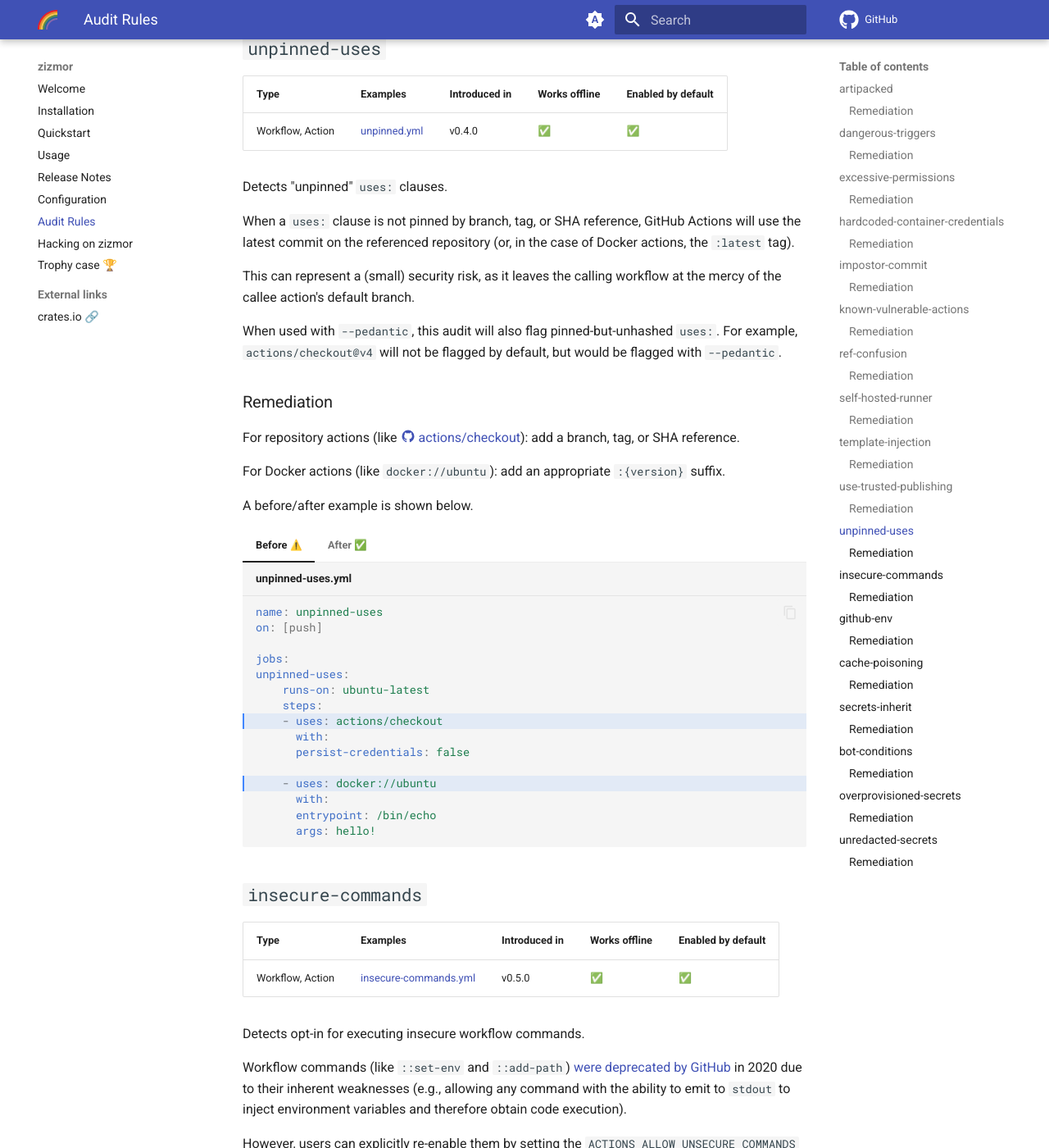
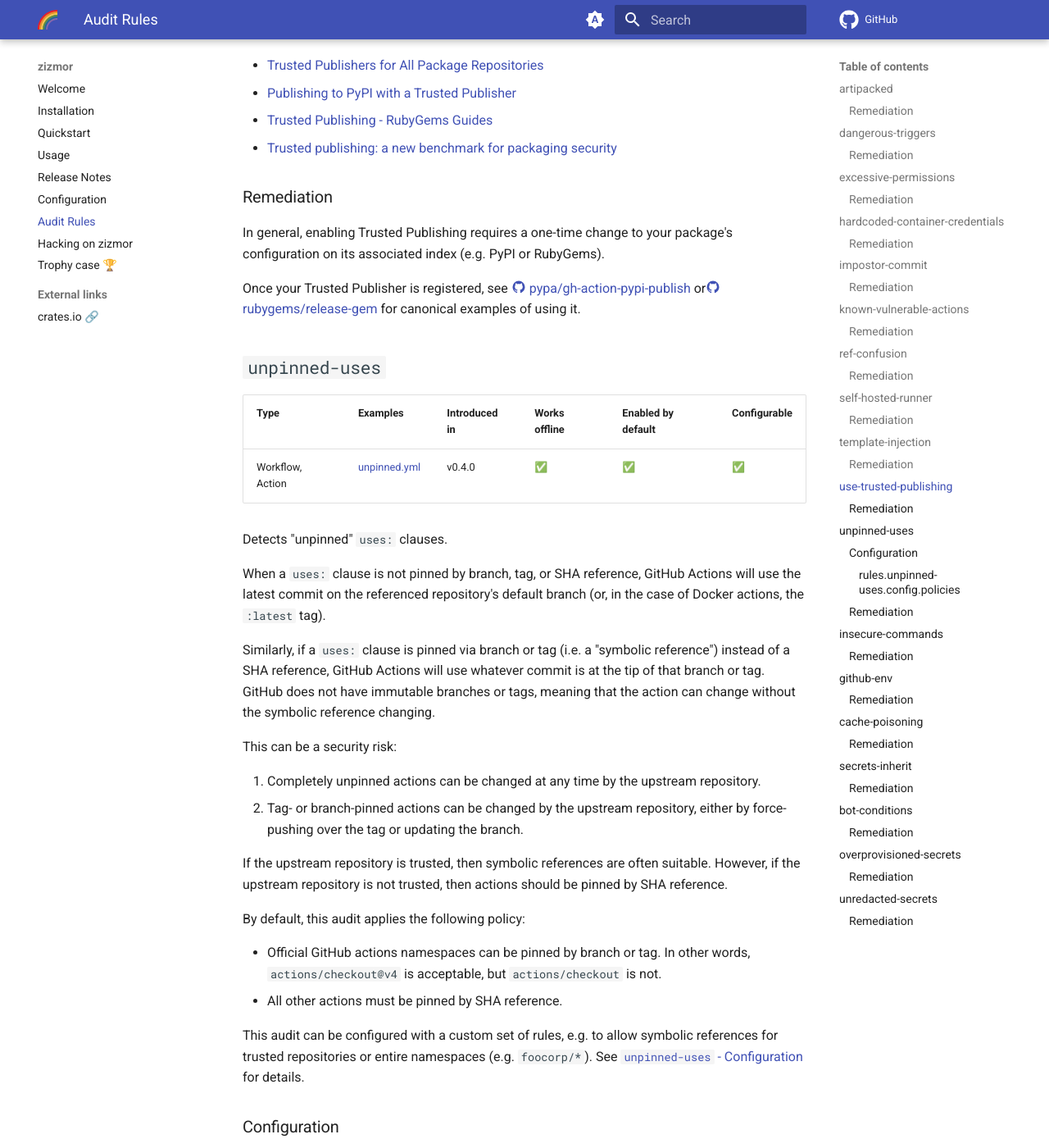
Before and after one commit to zizmorcore/zizmor, an MkDocs documentation site: the page built from docs/audits.md, in a window 1280 px wide and 1400 px high, scrolled down 9518 px. Shown: the whole window at 82% size. Built offline with MkDocs 1.6.1 and Material for MkDocs 9.7.7, drawn with Linux system fonts in a browser that asks for light colours; emoji names are drawn with the system emoji font; comment, search, counter and statistics services are not loaded; some of the changed text lies outside the part shown.

Commit message:
docs: update unpinned-uses audit documentation

````diff
--- a/docs/audits.md
+++ b/docs/audits.md
@@ -10,15 +10,15 @@ See each audit's section for its scope, behavior, and other information.
 
 Legend:
 
-| Type     | Examples         | Introduced in | Works offline  | Enabled by default |
-|----------|------------------|---------------|----------------|--------------------|
-| The kind of audit ("Workflow" or "Action") | Links to vulnerable examples | Added to `zizmor` in this version | The audit works with `--offline` | The audit needs to be explicitly enabled with `--pedantic` |
+| Type     | Examples         | Introduced in | Works offline  | Enabled by default | Configurable |
+|----------|------------------|---------------|----------------|--------------------|--------------|
+| The kind of audit ("Workflow" or "Action") | Links to vulnerable examples | Added to `zizmor` in this version | The audit works with `--offline` | The audit needs to be explicitly enabled with `--pedantic` | The audit supports custom configuration |
 
 ## `artipacked`
 
-| Type     | Examples         | Introduced in | Works offline  | Enabled by default |
-|----------|------------------|---------------|----------------|--------------------|
-| Workflow  | [artipacked.yml] | v0.1.0        | ✅             | ✅                 |
+| Type     | Examples         | Introduced in | Works offline  | Enabled by default | Configurable |
+|----------|------------------|---------------|----------------|--------------------| -------------|
+| Workflow  | [artipacked.yml] | v0.1.0        | ✅             | ✅               | ❌           |
 
 [artipacked.yml]: https://github.com/woodruffw/gha-hazmat/blob/main/.github/workflows/artipacked.yml
 
@@ -75,9 +75,9 @@ with `#!yaml persist-credentials: true`.
 
 ## `dangerous-triggers`
 
-| Type     | Examples                  | Introduced in | Works offline  | Enabled by default |
-|----------|---------------------------|---------------|----------------|--------------------|
-| Workflow  | [pull-request-target.yml] | v0.1.0        | ✅             | ✅                 |
+| Type     | Examples                  | Introduced in | Works offline  | Enabled by default | Configurable |
+|----------|---------------------------|---------------|----------------|--------------------|--------------|
+| Workflow  | [pull-request-target.yml] | v0.1.0        | ✅             | ✅                 | ❌         |
 
 [pull-request-target.yml]: https://github.com/woodruffw/gha-hazmat/blob/main/.github/workflows/pull-request-target.yml
 
@@ -126,9 +126,9 @@ Some general pointers:
 
 ## `excessive-permissions`
 
-| Type     | Examples                    | Introduced in | Works offline  | Enabled by default |
-|----------|-----------------------------|---------------|----------------|--------------------|
-| Workflow  | [excessive-permissions.yml] | v0.1.0        | ✅             | ✅                 |
+| Type     | Examples                    | Introduced in | Works offline  | Enabled by default | Configurable |
+|----------|-----------------------------|---------------|----------------|--------------------|---------------|
+| Workflow  | [excessive-permissions.yml] | v0.1.0        | ✅             | ✅                 | ❌         |
 
 [excessive-permissions.yml]: https://github.com/woodruffw/gha-hazmat/blob/main/.github/workflows/excessive-permissions.yml
 
@@ -230,9 +230,9 @@ For example:
 
 ## `hardcoded-container-credentials`
 
-| Type     | Examples                    | Introduced in | Works offline  | Enabled by default |
-|----------|-----------------------------|---------------|----------------|--------------------|
-| Workflow  | [hardcoded-credentials.yml] | v0.1.0        | ✅             | ✅                 |
+| Type     | Examples                    | Introduced in | Works offline  | Enabled by default | Configurable |
+|----------|-----------------------------|---------------|----------------|--------------------|---------------|
+| Workflow  | [hardcoded-credentials.yml] | v0.1.0        | ✅             | ✅               | ❌         |
 
 [hardcoded-credentials.yml]: https://github.com/woodruffw/gha-hazmat/blob/main/.github/workflows/hardcoded-credentials.yml
 
@@ -298,9 +298,9 @@ Use [encrypted secrets] instead of hardcoded credentials.
 
 ## `impostor-commit`
 
-| Type     | Examples              | Introduced in | Works offline  | Enabled by default |
-|----------|-----------------------|---------------|----------------|--------------------|
-| Workflow, Action  | [impostor-commit.yml] | v0.1.0        | ❌             | ✅                 |
+| Type     | Examples              | Introduced in | Works offline  | Enabled by default | Configurable |
+|----------|-----------------------|---------------|----------------|--------------------|---------------|
+| Workflow, Action  | [impostor-commit.yml] | v0.1.0        | ❌             | ✅                 | ❌  |
 
 [impostor-commit.yml]: https://github.com/woodruffw/gha-hazmat/blob/main/.github/workflows/impostor-commit.yml
 
@@ -338,9 +338,9 @@ within an authentic commit (or an authentic tag/branch reference).
 
 ## `known-vulnerable-actions`
 
-| Type             | Examples                       | Introduced in | Works offline  | Enabled by default |
-|------------------|--------------------------------|---------------|----------------|--------------------|
-| Workflow, Action | [known-vulnerable-actions.yml] | v0.1.0        | ❌             | ✅                 |
+| Type             | Examples                       | Introduced in | Works offline  | Enabled by default | Configurable |
+|------------------|--------------------------------|---------------|----------------|--------------------| ---------------|
+| Workflow, Action | [known-vulnerable-actions.yml] | v0.1.0        | ❌             | ✅                 | ❌  |
 
 [known-vulnerable-actions.yml]: https://github.com/woodruffw/gha-hazmat/blob/main/.github/workflows/known-vulnerable-actions.yml
 
@@ -362,9 +362,9 @@ the action if one is available, or remove the action's usage entirely.
 
 ## `ref-confusion`
 
-| Type             | Examples            | Introduced in | Works offline  | Enabled by default |
-|------------------|---------------------|---------------|----------------|--------------------|
-| Workflow, Action | [ref-confusion.yml] | v0.1.0        | ❌             | ✅                 |
+| Type             | Examples            | Introduced in | Works offline  | Enabled by default | Configurable |
+|------------------|---------------------|---------------|----------------|--------------------| ---------------|
+| Workflow, Action | [ref-confusion.yml] | v0.1.0        | ❌             | ✅                 | ❌  |
 
 
 [ref-confusion.yml]: https://github.com/woodruffw/gha-hazmat/blob/main/.github/workflows/ref-confusion.yml
@@ -388,9 +388,9 @@ Switch to hash-pinned actions.
 
 ## `self-hosted-runner`
 
-| Type     | Examples            | Introduced in | Works offline  | Enabled by default |
-|----------|---------------------|---------------|----------------|--------------------|
-| Workflow  | [self-hosted.yml] | v0.1.0        | ✅             | ❌                 |
+| Type     | Examples            | Introduced in | Works offline  | Enabled by default | Configurable |
+|----------|---------------------|---------------|----------------|--------------------| ---------------|
+| Workflow  | [self-hosted.yml] | v0.1.0        | ✅             | ❌                 | ❌  |
 
 [self-hosted.yml]: https://github.com/woodruffw/gha-hazmat/blob/main/.github/workflows/self-hosted.yml
 
@@ -435,9 +435,9 @@ there are steps you can take to minimize their risk:
 
 ## `template-injection`
 
-| Type     | Examples                 | Introduced in | Works offline  | Enabled by default |
-|----------|--------------------------|---------------|----------------|--------------------|
-| Workflow, Action  | [template-injection.yml] | v0.1.0        | ✅             | ✅                 |
+| Type     | Examples                 | Introduced in | Works offline  | Enabled by default | Configurable |
+|----------|--------------------------|---------------|----------------|--------------------| ---------------|
+| Workflow, Action  | [template-injection.yml] | v0.1.0        | ✅             | ✅        | ❌  |
 
 [template-injection.yml]: https://github.com/woodruffw/gha-hazmat/blob/main/.github/workflows/template-injection.yml
 
@@ -513,9 +513,9 @@ shell quoting/expansion rules.
 
 ## `use-trusted-publishing`
 
-| Type     | Examples                     | Introduced in | Works offline  | Enabled by default |
-|----------|------------------------------|---------------|----------------|--------------------|
-| Workflow  | [pypi-manual-credential.yml] | v0.1.0        | ✅             | ✅                 |
+| Type     | Examples                     | Introduced in | Works offline  | Enabled by default | Configurable |
+|----------|------------------------------|---------------|----------------|--------------------| ---------------|
+| Workflow  | [pypi-manual-credential.yml] | v0.1.0        | ✅             | ✅                 | ❌  |
 
 [pypi-manual-credential.yml]: https://github.com/woodruffw/gha-hazmat/blob/main/.github/workflows/pypi-manual-credential.yml
 
@@ -552,24 +552,122 @@ or @rubygems/release-gem for canonical examples of using it.
 
 ## `unpinned-uses`
 
-| Type             | Examples                     | Introduced in | Works offline  | Enabled by default |
-|------------------|------------------------------|---------------|----------------|--------------------|
-| Workflow, Action | [unpinned.yml]              | v0.4.0        | ✅             | ✅                 |
+| Type             | Examples         | Introduced in | Works offline  | Enabled by default | Configurable |
+|------------------|------------------|---------------|----------------|--------------------|--------------|
+| Workflow, Action | [unpinned.yml]   | v0.4.0        | ✅             | ✅                | ✅           |
 
 [unpinned.yml]: https://github.com/woodruffw/gha-hazmat/blob/main/.github/workflows/unpinned.yml
 
 Detects "unpinned" `uses:` clauses.
 
 When a `uses:` clause is not pinned by branch, tag, or SHA reference,
-GitHub Actions will use the latest commit on the referenced repository
-(or, in the case of Docker actions, the `:latest` tag).
+GitHub Actions will use the latest commit on the referenced repository's
+default branch (or, in the case of Docker actions, the `:latest` tag).
 
-This can represent a (small) security risk, as it leaves the calling workflow
-at the mercy of the callee action's default branch.
+Similarly, if a `uses:` clause is pinned via branch or tag (i.e. a "symbolic
+reference") instead of a SHA reference, GitHub Actions will use whatever
+commit is at the tip of that branch or tag. GitHub does not have immutable
+branches or tags, meaning that the action can change without the symbolic
+reference changing.
 
-When used with `--pedantic`, this audit will also flag pinned-but-unhashed
-`uses:`. For example, `actions/checkout@v4` will not be flagged by default,
-but would be flagged with `--pedantic`.
+This can be a security risk:
+
+1. Completely unpinned actions can be changed at any time by the upstream
+   repository.
+2. Tag- or branch-pinned actions can be changed by the upstream repository,
+   either by force-pushing over the tag or updating the branch.
+
+If the upstream repository is trusted, then symbolic references are
+often suitable. However, if the upstream repository is not trusted, then
+actions should be pinned by SHA reference.
+
+By default, this audit applies the following policy:
+
+* Official GitHub actions namespaces can be pinned by branch or tag.
+  In other words, `actions/checkout@v4` is acceptable, but `actions/checkout`
+  is not.
+* All other actions must be pinned by SHA reference.
+
+This audit can be configured with a custom set of rules, e.g. to
+allow symbolic references for trusted repositories or entire namespaces
+(e.g. `foocorp/*`). See
+[`unpinned-uses` - Configuration](#unpinned-uses-configuration) for details.
+
+### Configuration { #unpinned-uses-configuration }
+
+!!! note
+
+    `unpinned-uses` is configurable in `v1.6.0` and later.
+
+If the default `unpinned-uses` rules isn't suitable for your use case,
+you can override it with a custom set of policies.
+
+#### `rules.unpinned-uses.config.policies`
+
+_Type_: `object`
+
+The `rules.unpinned-uses.config.policies` object defines your `unpinned-uses`
+policies.
+
+Each member is a `pattern: policy` rule, where `pattern` describes which
+`uses:` clauses to match and `policy` describes how to treat them.
+
+The valid patterns are (in order of specificity):
+
+* `owner/repo`: match all `uses:` clauses that are exact matches for the
+  `owner/repo` pattern.
+
+    For example, `actions/checkout` matches only @actions/checkout.
+
+* `owner/*`: match all `uses:` clauses that have the given `owner`.
+
+    For example, `actions/*` matches both @actions/checkout and @actions/setup-node.
+
+* `*`: match all `uses:` clauses.
+
+    For example, `*` matches @actions/checkout and @pypa/gh-action-pypi-publish.
+
+The valid policies are:
+
+* `hash-pin`: any `uses:` clauses that match the associated pattern must be
+  fully pinned by SHA reference.
+* `ref-pin`: any `uses:` clauses that match the associated pattern must be
+  pinned either symbolic or SHA reference.
+* `any`: no pinning is required for any `uses:` clauses that match the associated
+  pattern.
+
+If a `uses:` clauses matches multiple rules, the most specific one is used
+regardless of definition order. For example, the following
+configuration contains two rules that could match @actions/checkout,
+but the first one is more specific and therefore gets applied:
+
+```yaml title="zizmor.yml"
+rules:
+  unpinned-uses:
+    config:
+      policies:
+        actions/checkout: hash-pin
+        actions/*: ref-pin
+```
+
+In plain English, this policy set says "anything that `uses: actions/*` must
+be at least ref-pinned, but @actions/checkout in particular must be hash-pinned."
+
+If a `uses:` clause does not match any rules, then an implicit `"*": hash-pin`
+rule is applied. Users can override this implicit rule by adding their
+own `*` rule. For example:
+
+```yaml title="zizmor.yml"
+rules:
+  unpinned-uses:
+    config:
+      policies:
+        "example/*": hash-pin
+        "*": ref-pin
+```
+
+In plain English, this policy set says "anything that `uses: example/*` must
+be hash-pinned, and anything else must be at least ref-pinned."
 
 ### Remediation
 
@@ -626,9 +724,9 @@ A before/after example is shown below.
 
 ## `insecure-commands`
 
-| Type     | Examples                | Introduced in | Works offline  | Enabled by default |
-|----------|-------------------------|---------------|----------------|--------------------|
-| Workflow, Action  | [insecure-commands.yml] | v0.5.0        | ✅             | ✅                 |
+| Type     | Examples                | Introduced in | Works offline  | Enabled by default | Configurable |
+|----------|-------------------------|---------------|----------------|--------------------| ---------------|
+| Workflow, Action  | [insecure-commands.yml] | v0.5.0        | ✅             | ✅       | ❌  |
 
 [insecure-commands.yml]: https://github.com/woodruffw/gha-hazmat/blob/main/.github/workflows/insecure-commands.yml
 
@@ -672,9 +770,9 @@ In general, users should use for [GitHub Actions environment files]
 
 ## `github-env`
 
-| Type     | Examples           | Introduced in | Works offline  | Enabled by default |
-|----------|--------------------|---------------|----------------|--------------------|
-| Workflow, Action  | [github-env.yml]   | v0.6.0        | ✅             | ✅                 |
+| Type     | Examples           | Introduced in | Works offline  | Enabled by default | Configurable |
+|----------|--------------------|---------------|----------------|--------------------| --------------|
+| Workflow, Action  | [github-env.yml]   | v0.6.0        | ✅             | ✅       | ❌  |
 
 [github-env.yml]: https://github.com/woodruffw/gha-hazmat/blob/main/.github/workflows/github-env.yml
 
@@ -710,9 +808,9 @@ If you need to pass state between steps, consider using `GITHUB_OUTPUT` instead.
 
 ## `cache-poisoning`
 
-| Type     | Examples                | Introduced in | Works offline  | Enabled by default |
-|----------|-------------------------|---------------|----------------|--------------------|
-| Workflow  | [cache-poisoning.yml]   | v0.10.0       | ✅             | ✅                 |
+| Type     | Examples                | Introduced in | Works offline  | Enabled by default | Configurable |
+|----------|-------------------------|---------------|----------------|--------------------| ---------------|
+| Workflow  | [cache-poisoning.yml]   | v0.10.0       | ✅             | ✅               | ❌  |
 
 [cache-poisoning.yml]: https://github.com/woodruffw/gha-hazmat/blob/main/.github/workflows/cache-poisoning.yml
 
@@ -761,9 +859,9 @@ intended to publish build artifacts:
 
 ## `secrets-inherit`
 
-| Type     | Examples                | Introduced in | Works offline  | Enabled by default |
-|----------|-------------------------|---------------|----------------|--------------------|
-| Workflow  | [secrets-inherit.yml]   | v1.1.0      | ✅             | ✅                 |
+| Type     | Examples                | Introduced in | Works offline  | Enabled by default | Configurable |
+|----------|-------------------------|---------------|----------------|--------------------| ---------------|
+| Workflow  | [secrets-inherit.yml]   | v1.1.0      | ✅             | ✅                 | ❌  |
 
 [secrets-inherit.yml]: https://github.com/woodruffw/gha-hazmat/blob/main/.github/workflows/secrets-inherit.yml
 
@@ -803,9 +901,9 @@ that explicitly forwards each secret actually needed by the reusable workflow.
 
 ## `bot-conditions`
 
-| Type     | Examples                | Introduced in | Works offline  | Enabled by default |
-|----------|-------------------------|---------------|----------------|--------------------|
-| Workflow  | [bot-conditions.yml]   | v1.2.0      | ✅             | ✅                 |
+| Type     | Examples                | Introduced in | Works offline  | Enabled by default | Configurable |
+|----------|-------------------------|---------------|----------------|--------------------| ---------------|
+| Workflow  | [bot-conditions.yml]   | v1.2.0      | ✅             | ✅                 | ❌  |
 
 [bot-conditions.yml]: https://github.com/woodruffw/gha-hazmat/blob/main/.github/workflows/bot-conditions.yml
 
@@ -875,9 +973,9 @@ not using `pull_request_target` for auto-merge workflows.
 
 ## `overprovisioned-secrets`
 
-| Type     | Examples                | Introduced in | Works offline  | Enabled by default |
-|----------|-------------------------|---------------|----------------|--------------------|
-| Workflow, Action  | [overprovisioned-secrets.yml]   | v1.3.0      | ✅             | ✅                 |
+| Type     | Examples                | Introduced in | Works offline  | Enabled by default | Configurable |
+|----------|-------------------------|---------------|----------------|--------------------| ---------------|
+| Workflow, Action  | [overprovisioned-secrets.yml]   | v1.3.0      | ✅     | ✅         | ❌  |
 
 [overprovisioned-secrets.yml]: https://github.com/woodruffw/gha-hazmat/blob/main/.github/workflows/overprovisioned-secrets.yml
 
@@ -936,9 +1034,9 @@ Secrets should be accessed individually by name.
 
 ## `unredacted-secrets`
 
-| Type     | Examples                | Introduced in | Works offline  | Enabled by default |
-|----------|-------------------------|---------------|----------------|--------------------|
-| Workflow, Action  | [unredacted-secrets.yml]   | v1.4.0      | ✅             | ✅                 |
+| Type     | Examples                | Introduced in | Works offline  | Enabled by default | Configurable |
+|----------|-------------------------|---------------|----------------|--------------------| ---------------|
+| Workflow, Action  | [unredacted-secrets.yml]   | v1.4.0      | ✅   | ✅                 | ❌  |
 
 [unredacted-secrets.yml]: https://github.com/woodruffw/gha-hazmat/blob/main/.github/workflows/unredacted-secrets.yml
 
````
Also changed, not shown: docs/configuration.md (+9 -0 lines).
